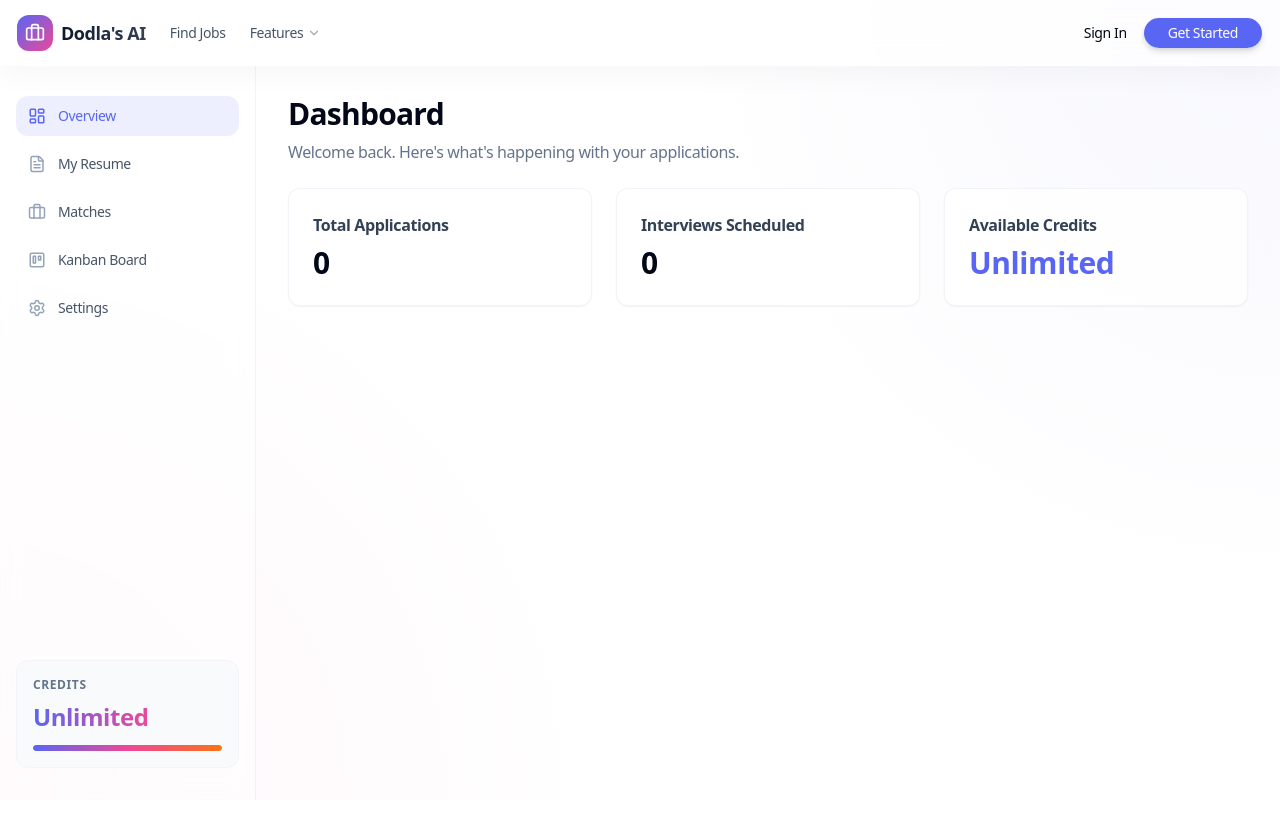
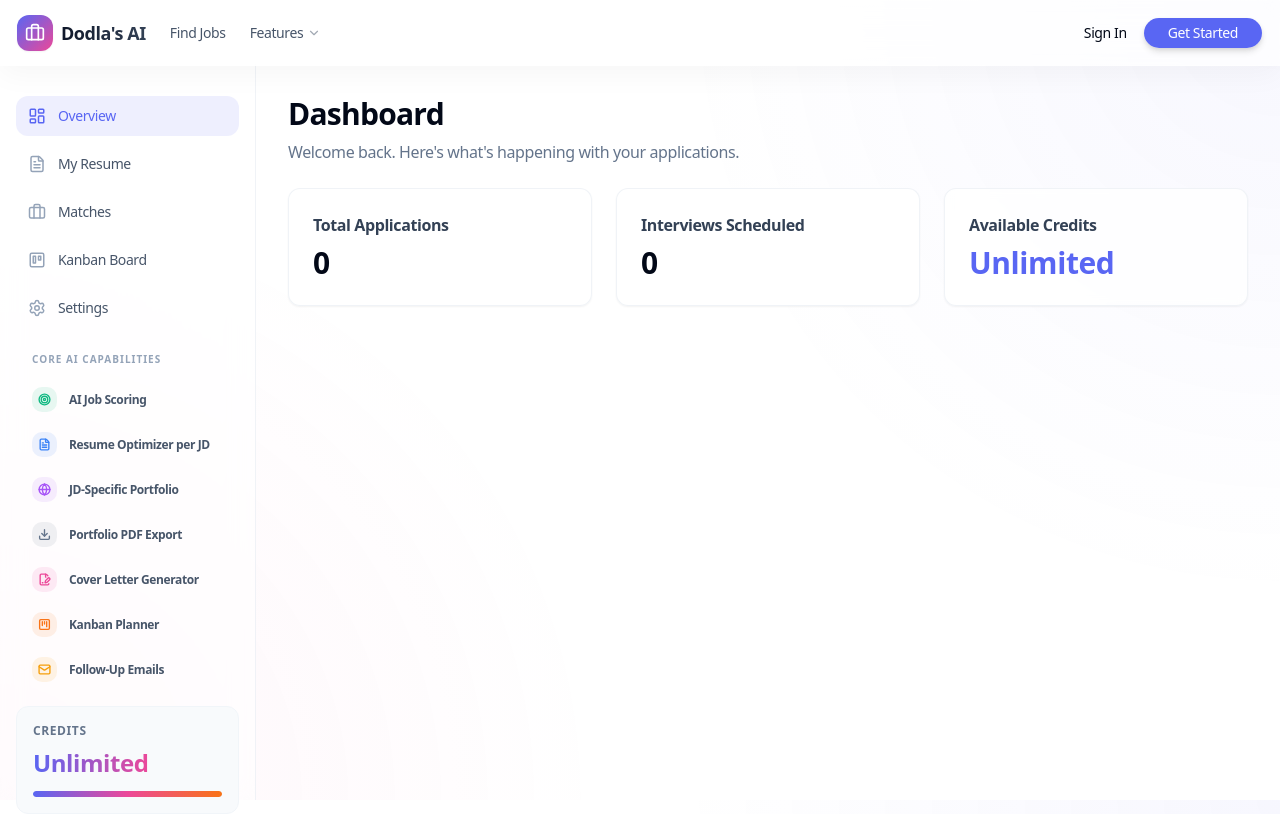
Before and after one commit to AbhignaD47/Dodla-s-AI-Job-Application-Assistant, a Next.js app: page /dashboard in a window 1280 px wide. Built offline with nearby package versions, Linux system fonts and the light colour scheme; no server answers.

Commit message:
feat: Add prominent Core AI Capabilities menu to Dashboard Sidebar to solve discoverability inside authenticated layouts

```diff
--- a/src/components/layout/Sidebar.tsx
+++ b/src/components/layout/Sidebar.tsx
@@ -3,7 +3,7 @@
 import Link from "next/link";
 import { usePathname } from "next/navigation";
 import { cn } from "@/lib/utils";
-import { LayoutDashboard, FileText, Briefcase, Trello, Settings } from "lucide-react";
+import { LayoutDashboard, FileText, Briefcase, Trello, Settings, Target, Globe, Download, FileSignature, KanbanSquare, Mail } from "lucide-react";
 
 const navItems = [
     { name: "Overview", href: "/dashboard", icon: LayoutDashboard },
@@ -11,6 +11,16 @@ const navItems = [
     { name: "Matches", href: "/jobs", icon: Briefcase },
     { name: "Kanban Board", href: "/dashboard/applications", icon: Trello },
     { name: "Settings", href: "/dashboard/settings", icon: Settings },
+];
+
+const featureItems = [
+    { name: "AI Job Scoring", href: "/jobs", icon: Target, color: "text-emerald-500", bg: "bg-emerald-500/10" },
+    { name: "Resume Optimizer per JD", href: "/dashboard", icon: FileText, color: "text-blue-500", bg: "bg-blue-500/10" },
+    { name: "JD-Specific Portfolio", href: "/dashboard", icon: Globe, color: "text-purple-500", bg: "bg-purple-500/10" },
+    { name: "Portfolio PDF Export", href: "/dashboard", icon: Download, color: "text-slate-500", bg: "bg-slate-500/10" },
+    { name: "Cover Letter Generator", href: "/dashboard", icon: FileSignature, color: "text-pink-500", bg: "bg-pink-500/10" },
+    { name: "Kanban Planner", href: "/dashboard/applications", icon: KanbanSquare, color: "text-orange-500", bg: "bg-orange-500/10" },
+    { name: "Follow-Up Emails", href: "/dashboard", icon: Mail, color: "text-amber-500", bg: "bg-amber-500/10" },
 ];
 
 export function Sidebar() {
@@ -42,6 +52,26 @@ export function Sidebar() {
                 })}
             </nav>
 
+            <div className="flex flex-col gap-1 mt-6 mb-4 px-2">
+                <p className="text-[10px] font-bold text-slate-400 mb-2 uppercase tracking-widest px-2">Core AI Capabilities</p>
+                {featureItems.map((item) => (
+                    <Link key={item.name} href={item.href}>
+                        <div
+                            className={cn(
+                                "flex items-center gap-3 px-2 py-2 rounded-md text-xs font-semibold transition-all group hover:bg-slate-100",
+                            )}
+                        >
+                            <div className={cn("p-1.5 rounded-md", item.bg, item.color)}>
+                                <item.icon size={13} strokeWidth={2.5} />
+                            </div>
+                            <span className="text-slate-600 group-hover:text-slate-900 leading-tight">
+                                {item.name}
+                            </span>
+                        </div>
+                    </Link>
+                ))}
+            </div>
+
             <div className="mt-auto p-4 bg-slate-50 rounded-xl border border-slate-100 mb-4">
                 <p className="text-xs font-semibold text-slate-500 mb-2 uppercase tracking-wider">Credits</p>
                 <div className="flex items-center justify-between">
```
